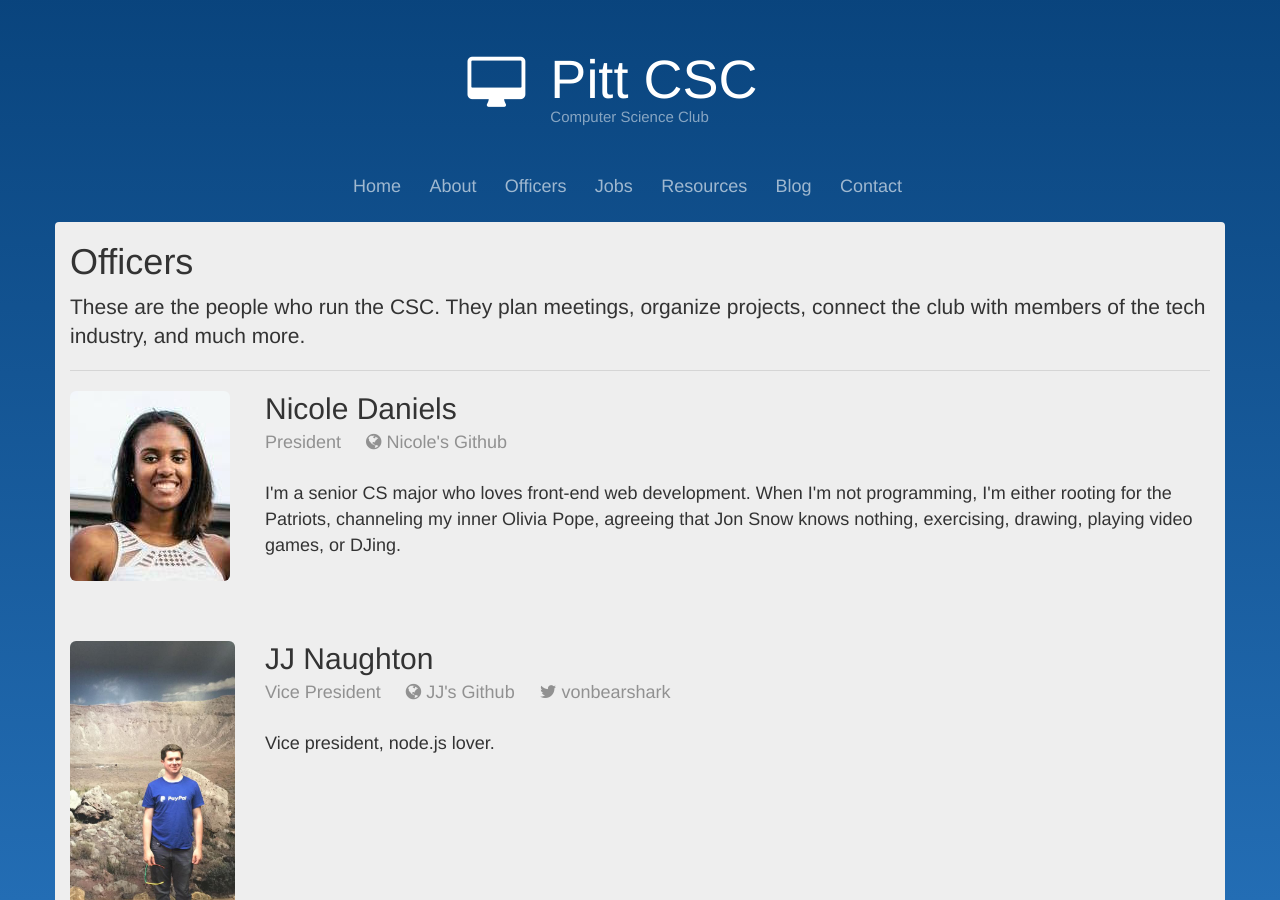
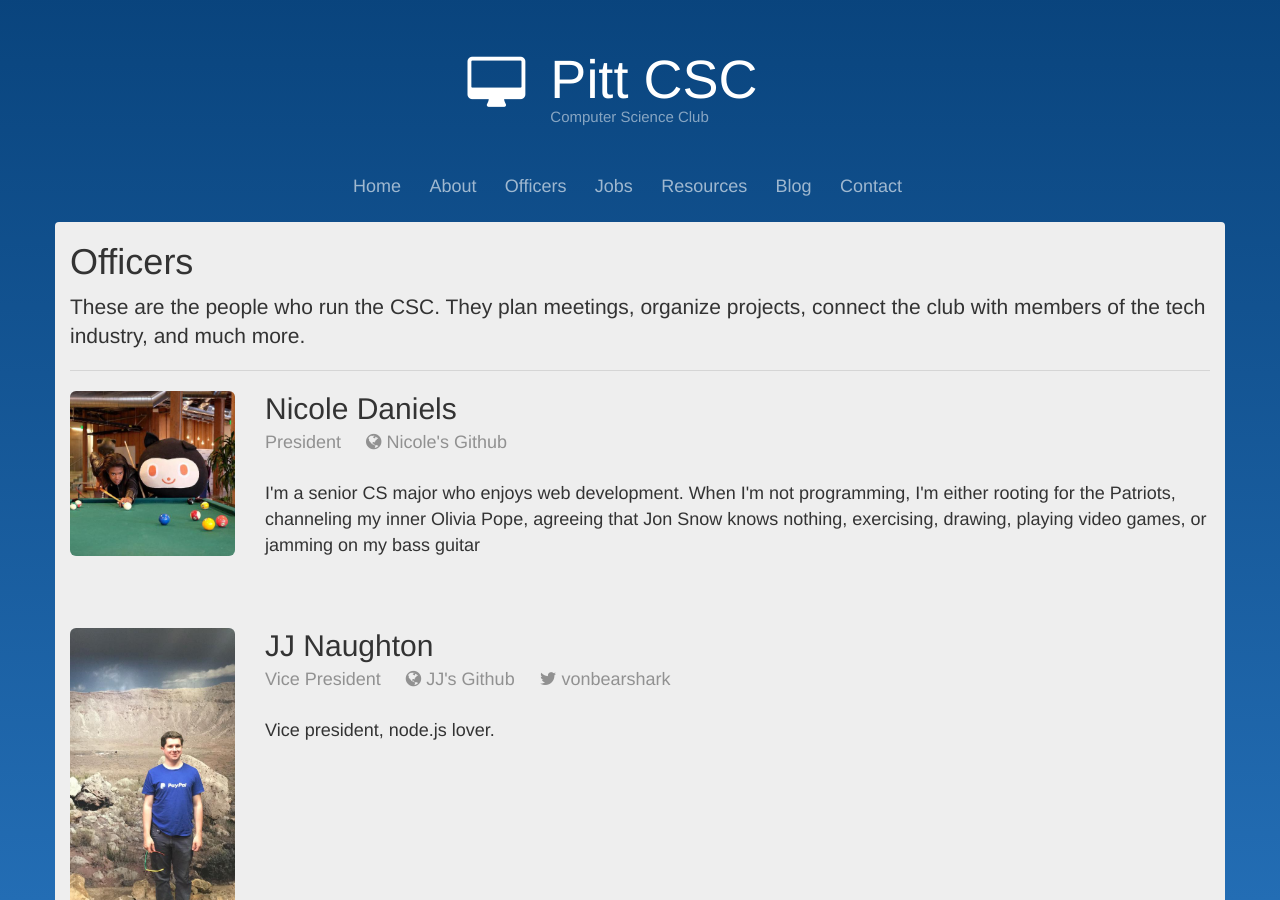
Before and after one commit to pittcsc/old-pittcsc-website-archived, a Jekyll site: the page built from pages/officers.html, in a window 1280 px wide and 900 px high. Built offline with Jekyll 4.4.1, drawn with Linux system fonts in a browser that asks for light colours; nearby versions of some CDN libraries.

Commit message:
Change GitHub account and picture

```diff
--- a/_data/officers.yml
+++ b/_data/officers.yml
@@ -1,11 +1,11 @@
 - title: President
   name: Nicole Daniels
   email: nld24@pitt.edu
-  bio: "I'm a senior CS major who loves front-end web development. When I'm not programming, I'm either rooting for the Patriots, channeling my inner Olivia Pope, agreeing that Jon Snow knows nothing, exercising, drawing, playing video games, or DJing."
-  portrait_path: "/assets/images/officers/nicole.jpg"
+  bio: "I'm a senior CS major who enjoys web development. When I'm not programming, I'm either rooting for the Patriots, channeling my inner Olivia Pope, agreeing that Jon Snow knows nothing, exercising, drawing, playing video games, or jamming on my bass guitar"
+  portrait_path: "/assets/images/officers/nicole_github.jpeg"
   twitter_username:
   website:
-    url: http://www.github.com/ComicStix
+    url: http://www.github.com/nicoledaniels
     name: Nicole's Github
 
 - title: Vice President
```
Also changed, not shown: assets/images/officers/nicole.jpg (deleted), assets/images/officers/nicole_github.jpeg (added).
